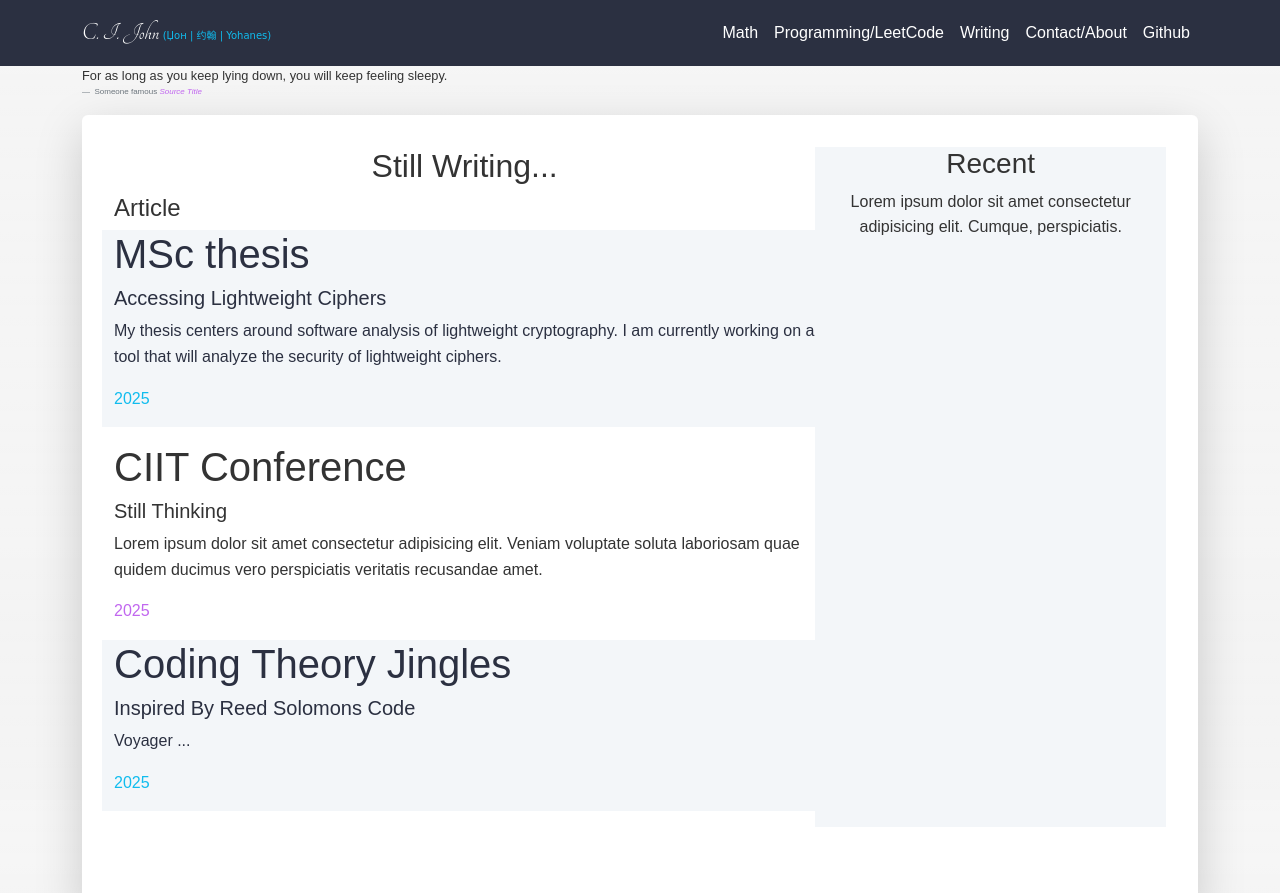
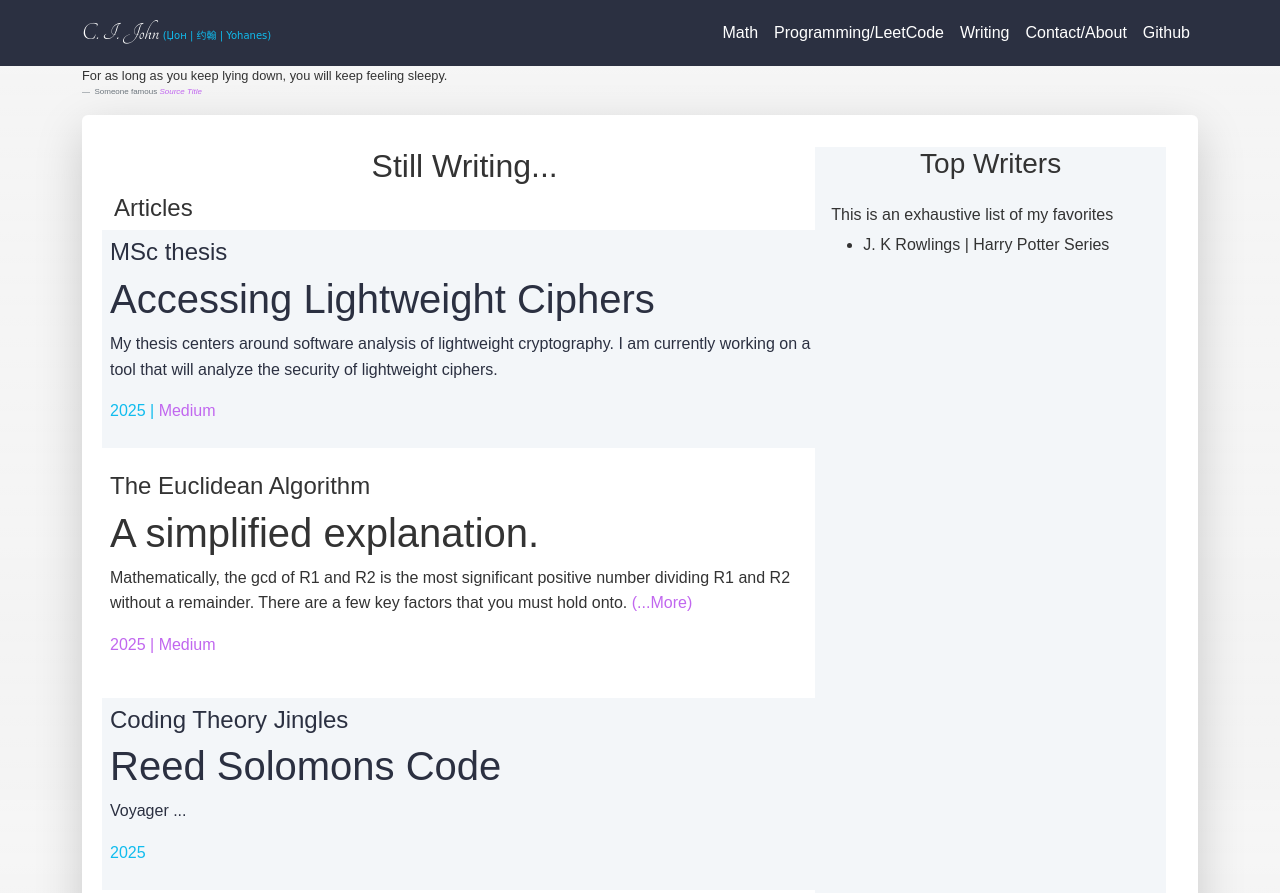
Before and after one commit to Iykechuks11/academic-portfolio, a website: page pages/nav/writing.html in a window 1280 px wide. Shown: the top 893 px of the page. Drawn offline with Linux system fonts and the light colour scheme; a web font is replaced by a local one.

Commit message:
updated design and adjusted structure

```diff
--- a/js/script.js
+++ b/js/script.js
@@ -1,6 +1,5 @@
 // Select the <time> element from the DOM
 const timeElement = document.querySelectorAll('time');
-console.log(timeElement);
 
 // Get the project date from the <time> element's `title` attribute
 function getProjectDate(timeElement) {
@@ -13,35 +12,9 @@ function getProjectDate(timeElement) {
   return projectDates;
 }
 let projectDates = getProjectDate(timeElement);
-console.log(projectDates);
-
-// const projectDate = new Date(timeElement.title);
 
 // Get today's date
 const todaysDate = new Date();
-
-// /**
-//  * Calculates the difference in days between two dates and updates the <time> element's text.
-//  * @param {Date} projectDate - The project date to compare.
-//  * @param {Date} todaysDate - Today's date.
-//  */
-// function updateDaysDifference(projectDate, todaysDate) {
-//   // Calculate the difference in milliseconds and convert it to days
-//   const timeDifferenceInMilliseconds = todaysDate - projectDate;
-//   const daysDifference = Math.floor(
-//     timeDifferenceInMilliseconds / (1000 * 60 * 60 * 24)
-//   );
-
-//   // Update the <time> element's text based on the difference
-//   if (daysDifference === 1) {
-//     timeElement.innerText = `${daysDifference} day ago`;
-//   } else {
-//     timeElement.innerText = `${daysDifference} days ago`;
-//   }
-// }
-
-// // Call the function to update the days difference
-// updateDaysDifference(projectDate, todaysDate);
 
 /**
  * Calculates the difference in days between two dates and updates the <time> element's text.
@@ -50,23 +23,28 @@ const todaysDate = new Date();
  */
 function updateDaysDifference(projectDates, todaysDate) {
   // Calculate the difference in milliseconds and convert it to days
-  console.log(projectDates);
-  console.log(todaysDate);
+  // console.log(projectDates);
+  // console.log(todaysDate);
   for (const [index, date] of projectDates.entries()) {
-    console.log(index, date);
     let dateFormat = new Date(date);
-    console.log(dateFormat);
+
     const timeDifferenceInMilliseconds = todaysDate - dateFormat;
-    console.log(timeDifferenceInMilliseconds);
+
     const daysDifference = Math.floor(
       timeDifferenceInMilliseconds / (1000 * 60 * 60 * 24)
     );
 
     // Update the <time> element's text based on the difference
-    if (daysDifference === 1) {
+    if (daysDifference > 365) {
+      const yearsDifference = Math.floor(daysDifference / 365);
+      timeElement[index].innerText = `${yearsDifference} year ago`;
+    } else if (daysDifference > 30) {
+      const monthsDifference = Math.floor(daysDifference / 30);
+      timeElement[index].innerText = `${monthsDifference} month(s) ago`;
+    } else if (daysDifference > 1) {
+      timeElement[index].innerText = `${daysDifference} days ago`;
+    } else if (daysDifference === 1) {
       timeElement[index].innerText = `${daysDifference} day ago`;
-    } else {
-      timeElement[index].innerText = `${daysDifference} days ago`;
     }
   }
 }
--- a/pages/nav/writing.html
+++ b/pages/nav/writing.html
@@ -77,43 +77,55 @@
           <article class="col-lg-8 col-md-12 article">
             <h2 class="h2 text-center">Still Writing...</h2>
             <div class="row">
-              <h3 class="h4">Article</h3>
-              <div class="thesis mb-3 bg-light text-dark">
-                <h4 class="display-6">MSc thesis</h4>
-                <h6 class="lead">Accessing Lightweight Ciphers</h6>
+              <h3 class="h4">Articles</h3>
+              <div class="thesis mb-3 bg-light text-dark p-2">
+                <h4 class="h4">MSc thesis</h4>
+                <h6 class="display-6">Accessing Lightweight Ciphers</h6>
                 <p>
                   My thesis centers around software analysis of lightweight
                   cryptography. I am currently working on a tool that will
                   analyze the security of lightweight ciphers.
                 </p>
-                <p class="text-secondary">2025</p>
+                <p class="text-secondary">2025 | <a href="">Medium</a></p>
               </div>
-              <div class="thesis">
-                <h4 class="display-6">CIIT Conference</h4>
-                <h6 class="lead">Still Thinking</h6>
+              <div class="p-2 mb-3">
+                <h4 class="h4">The Euclidean Algorithm</h4>
+                <h6 class="display-6">A simplified explanation.</h6>
                 <p>
-                  Lorem ipsum dolor sit amet consectetur adipisicing elit.
-                  Veniam voluptate soluta laboriosam quae quidem ducimus vero
-                  perspiciatis veritatis recusandae amet.
+                  Mathematically, the gcd of R1 and R2 is the most significant
+                  positive number dividing R1 and R2 without a remainder. There
+                  are a few key factors that you must hold onto.
+                  <a
+                    href="https://medium.com/@cikechukwujohn/the-euclidean-algorithm-for-your-rsa-digest-8c7d076a9adb"
+                    >(...More)</a
+                  >
                 </p>
-                <p class="text-primary">2025</p>
+                <p class="text-primary">
+                  2025 |
+                  <a
+                    href="https://medium.com/@cikechukwujohn/the-euclidean-algorithm-for-your-rsa-digest-8c7d076a9adb"
+                    >Medium</a
+                  >
+                </p>
               </div>
-              <div class="thesis mb-3 bg-light text-dark">
-                <h4 class="display-6">Coding Theory Jingles</h4>
-                <h6 class="lead h6">Inspired By Reed Solomons Code</h6>
+              <div class="p-2 mb-3 bg-light text-dark">
+                <h4 class="h4">Coding Theory Jingles</h4>
+                <h6 class="display-6">Reed Solomons Code</h6>
                 <p>Voyager ...</p>
                 <p class="text-secondary">2025</p>
               </div>
             </div>
           </article>
 
-          <aside class="col-lg-4 col-md-12 text-center aside bg-light">
+          <aside class="col-lg-4 col-md-12 aside bg-light">
             <div>
-              <h2 class="h3">Recent</h2>
-              <p>
-                Lorem ipsum dolor sit amet consectetur adipisicing elit. Cumque,
-                perspiciatis.
-              </p>
+              <h2 class="h3 text-center">Top Writers</h2>
+              <div class="p-3">
+                <h6>This is an exhaustive list of my favorites</h6>
+                <ul>
+                  <li>J. K Rowlings | Harry Potter Series</li>
+                </ul>
+              </div>
             </div>
           </aside>
         </div>
--- a/scss/styles.scss
+++ b/scss/styles.scss
@@ -42,7 +42,7 @@ h2 {
   width: 1.4em;
   height: 1.4em;
   border-radius: 12%;
-  box-shadow: 0 0 0.06em #a0a0a0;
+  box-shadow: 0 0 0.06em #494949;
 }
 
 .blockquote {
```
Also changed, not shown: index.html (+30 -17 lines), pages/projects/flixx.html (+5 -2 lines), pages/projects/trajectories.html (+4 -2 lines), assets/images/cognition.png (added), assets/images/earth-cycles.png (added), css/styles.css.
